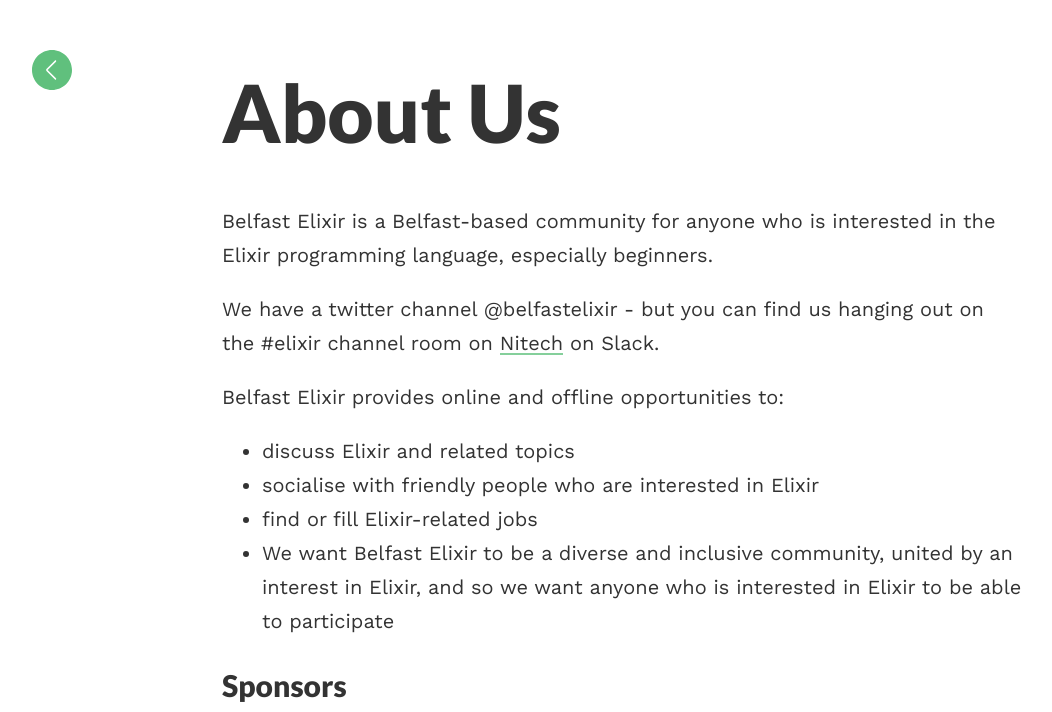
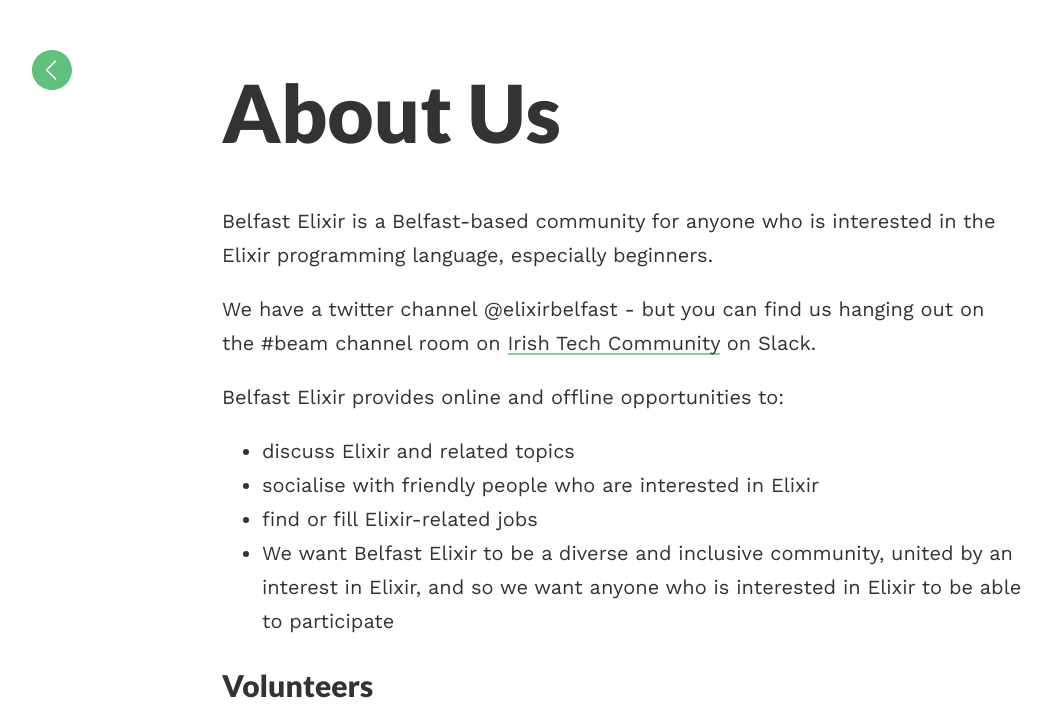
Before and after one commit to belfastelixir/belfastelixir.github.io, a Jekyll site: the page built from about_us.html, in a window 1280 px wide. Shown: the top 712 px of the page, without its empty margins (18-1070 px from the left). Built offline with Jekyll 4.4.1, drawn with Linux system fonts in a browser that asks for light colours; some of the changed text lies outside the part shown; grey boxes are pictures that could not be loaded.

Commit message:
Updated copy of site to relfect the organisers and the new slack channel.

```diff
--- a/about_us.html
+++ b/about_us.html
@@ -7,9 +7,9 @@
 Belfast Elixir is a Belfast-based community for anyone who is interested in the Elixir programming language, especially beginners.
 </p>
 
-<p>We have a twitter channel @belfastelixir - but you can find us hanging out
-on the #elixir channel room on <a
-href='http://nitech.herokuapp.com/'>Nitech</a> on Slack.</p>
+<p>We have a twitter channel @elixirbelfast - but you can find us hanging out
+on the #beam channel room on <a
+href='http://irishtechcommunity.com/'>Irish Tech Community</a> on Slack.</p>
 
 <p>
 Belfast Elixir provides online and offline opportunities to:
@@ -23,10 +23,6 @@
 able to participate</li>
 </ul>
 
-<h2>Sponsors</h2>
-<p><img src='http://www.empiric.com/wp-content/uploads/2012/09/social-media-logo.png'></p>
-<p>Hi-end recruitment agency, <a href='http://www.empiric.com/'>Empiric</a> are kind sponsors of Belfast Elixir</p>
-
 <h2>Volunteers</h2>
 
 <h4>Stephen McCullough</h4>
@@ -34,6 +30,3 @@
 
 <h4>Steven Holdsworth</h4>
 <p>Likes designing and implementing distributed systems and machine learning stuff. Elixir and Erlang dev by day.</p>
-
-<h4>Maurice Kelly</h4>
-<p>Mo is currently an iOS developer with a history of working in C++ and Java. He heard that functional programming was cool, and is trying out Elixir in the hope of making him seem in touch with technology.</p>
```
